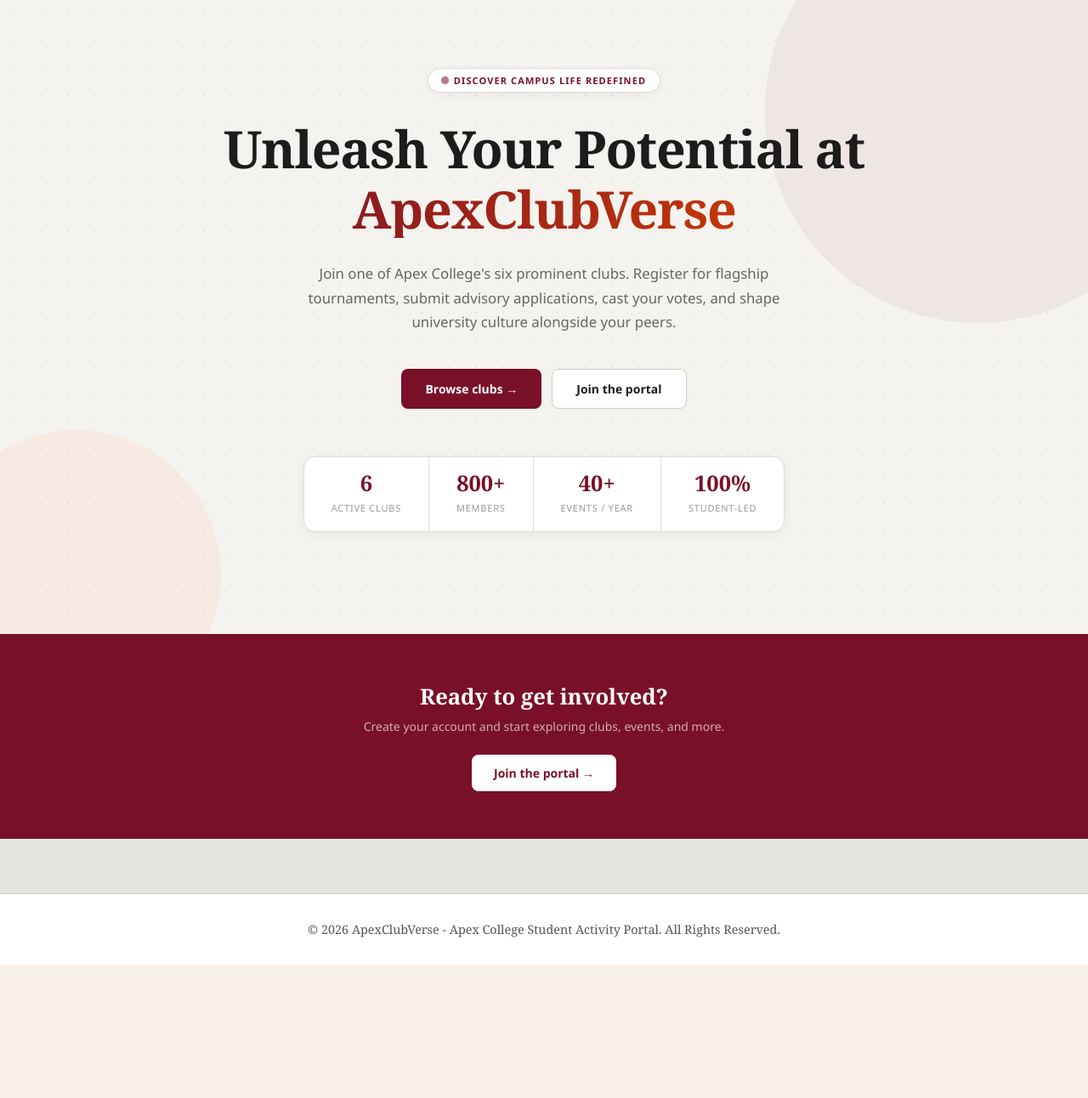
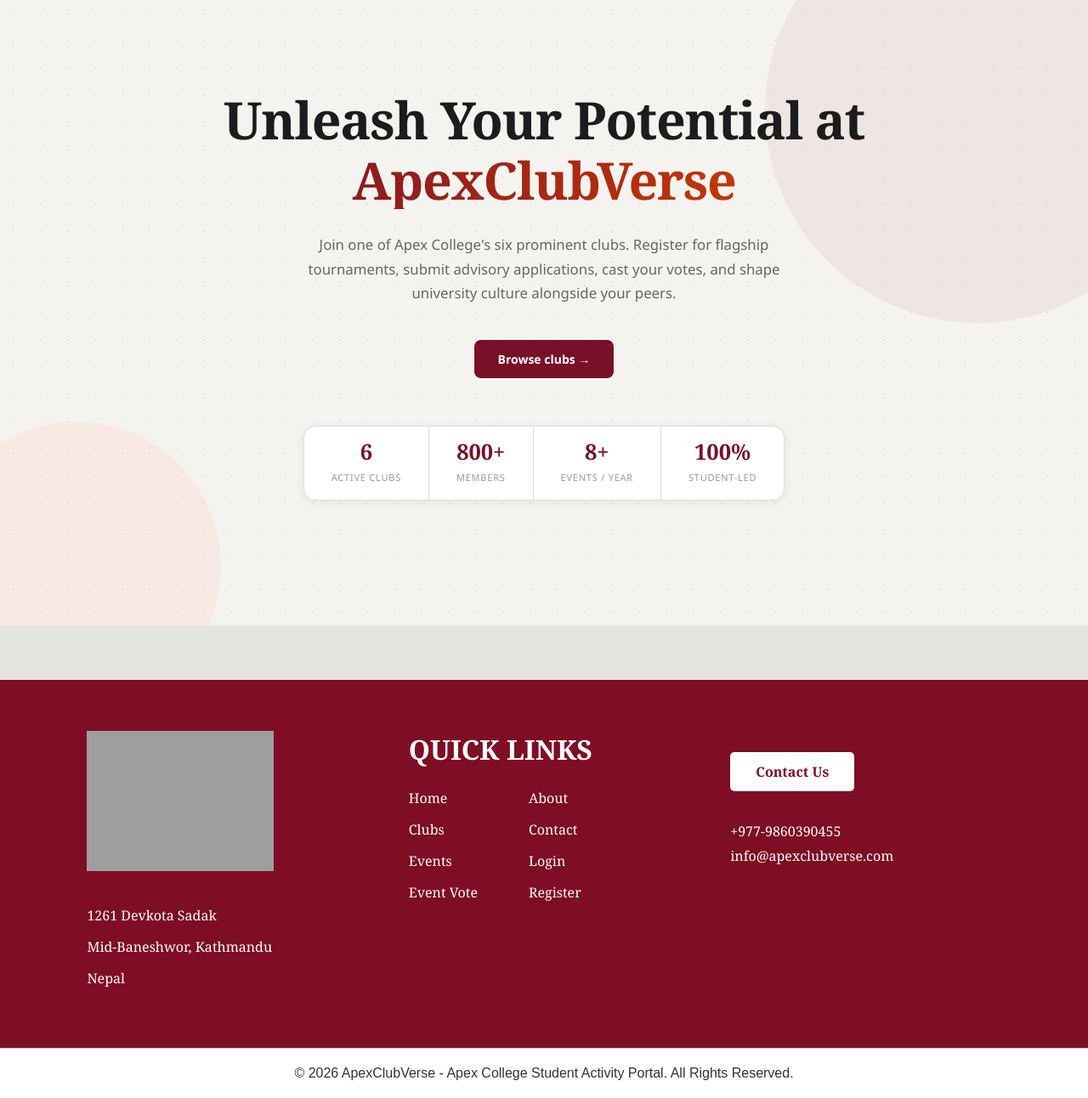
Before and after one commit to Siwani-8/ApexClubVerse, a PHP site: page / in a window 1280 px wide. Shown: the part 69-1361 px from the top of the page at 85% size. Before the commit the page ends 1204 px from the top, so only its background shows below. Run offline with PHP 8.4, Linux system fonts and the light colour scheme; grey boxes are pictures that could not be loaded.

Commit message:
changed footer

```diff
--- a/footer.php
+++ b/footer.php
@@ -1,5 +1,190 @@
-</div> <footer>
-    <p>&copy; <?php echo date('Y'); ?> ApexClubVerse - Apex College Student Activity Portal. All Rights Reserved.</p>
-</footer>
+
+<style>
+.footer-top{
+    background:#7f0d23;
+    color:#fff;
+    padding:60px 8%;
+    margin:0;
+}
+
+.footer-container{
+    max-width:1200px;
+    margin:auto;
+    display:flex;
+    justify-content:space-between;
+    gap:60px;
+    flex-wrap:wrap;
+}
+
+.footer-column{
+    flex:1;
+    min-width:250px;
+}
+
+.footer-logo{
+    width:220px;
+    margin-bottom:25px;
+}
+
+.footer-column h2{
+    font-size:32px;
+    margin-bottom:25px;
+    color:#fff;
+}
+
+.footer-column p{
+    margin:8px 0;
+    line-height:1.8;
+}
+
+.links-grid{
+    display:flex;
+    gap:60px;
+}
+
+.links-grid ul{
+    list-style:none;
+    padding:0;
+    margin:0;
+}
+
+.links-grid li{
+    margin-bottom:15px;
+}
+
+.links-grid a{
+    color:#fff;
+    text-decoration:none;
+    transition:.3s;
+}
+
+.links-grid a:hover{
+    color:#f5d6d6;
+    padding-left:5px;
+}
+
+.contact-btn{
+    display:inline-block;
+    margin:25px 0;
+    padding:12px 30px;
+    background:#fff;
+    color:#7f0d23;
+    text-decoration:none;
+    border-radius:5px;
+    font-weight:bold;
+}
+
+.contact-btn:hover{
+    background:#f3f3f3;
+}
+
+.social-icons{
+    display:flex;
+    gap:20px;
+    margin-top:20px;
+}
+
+.social-icons a{
+    color:#fff;
+    font-size:24px;
+    transition:.3s;
+}
+
+.social-icons a:hover{
+    transform:translateY(-3px);
+}
+
+.copyright{
+    background:#ffffff;
+    color:#333;
+    text-align:center;
+    padding:20px;
+    margin:0;
+    font-size:16px;
+}
+
+/* Responsive */
+@media (max-width:768px){
+
+.footer-container{
+    flex-direction:column;
+}
+
+.links-grid{
+    flex-direction:column;
+    gap:0;
+}
+
+.footer-column{
+    margin-bottom:30px;
+}
+
+.footer-column h2{
+    font-size:26px;
+}
+}
+</style>
+<!-- Footer Top -->
+<section class="footer-top">
+
+    <div class="footer-container">
+
+        <!-- Left -->
+        <div class="footer-column">
+
+            <img src="assets/images/logo.png" class="footer-logo">
+
+            <p>1261 Devkota Sadak</p>
+            <p>Mid-Baneshwor, Kathmandu</p>
+            <p>Nepal</p>
+
+
+
+        </div>
+
+        <!-- Quick Links -->
+        <div class="footer-column">
+
+            <h2>QUICK LINKS</h2>
+
+            <div class="links-grid">
+
+                <ul>
+                    <li><a href="index.php">Home</a></li>
+                    <li><a href="clubs.php">Clubs</a></li>
+                    <li><a href="events.php">Events</a></li>
+                    <li><a href="vote-events.php">Event Vote</a></li>
+                </ul>
+
+                <ul>
+                    <li><a href="about.php">About</a></li>
+                    <li><a href="contact.php">Contact</a></li>
+                    <li><a href="login.php">Login</a></li>
+                    <li><a href="register.php">Register</a></li>
+                </ul>
+
+            </div>
+
+        </div>
+
+        <!-- Social -->
+        <div class="footer-column">
+
+            <a href="contact.php" class="contact-btn">Contact Us</a>
+
+            <p>
+                +977-9860390455<br>
+                info@apexclubverse.com
+            </p>
+
+        </div>
+
+    </div>
+
+</section>
+
+<footer class="copyright">
+    © <?php echo date("Y"); ?> ApexClubVerse - Apex College Student Activity Portal. All Rights Reserved.
+</footer></div>
 </body>
 </html>
--- a/index.php
+++ b/index.php
@@ -205,23 +205,7 @@
     }
 
     /* CTA banner */
-    .cta-banner {
-        background: #7a1028;
-        padding: 3.5rem 2rem;
-        text-align: center;
-    }
-    .cta-banner h2 {
-        color: #fff;
-        font-size: 1.6rem;
-        font-weight: 700;
-        margin-bottom: 0.5rem;
-    }
-    .cta-banner p {
-        color: rgba(255,255,255,0.65);
-        font-size: 14px;
-        font-family: 'Segoe UI', sans-serif;
-        margin-bottom: 1.5rem;
-    }
+
     .btn-white {
         background: #fff;
         color: #7a1028;
@@ -251,10 +235,7 @@
     <div class="hero-dots"></div>
     <div class="hero-inner">
 
-        <div class="hero-badge">
-            <span class="hero-badge-dot"></span>
-            Discover campus life redefined
-        </div>
+
 
         <h1 class="hero-title">
             Unleash Your Potential at
@@ -267,7 +248,7 @@
 
         <div class="hero-ctas">
             <a href="clubs.php" class="btn-primary">Browse clubs &rarr;</a>
-            <a href="register.php" class="btn-secondary">Join the portal</a>
+
         </div>
 
         <div class="hero-stats">
@@ -280,7 +261,7 @@
                 <span class="stat-label">Members</span>
             </div>
             <div class="hero-stat">
-                <span class="stat-number">40+</span>
+                <span class="stat-number">8+</span>
                 <span class="stat-label">Events / year</span>
             </div>
             <div class="hero-stat">
@@ -291,12 +272,7 @@
 
     </div>
 </div>
-
+</div>
 <!-- CTA banner -->
-<div class="cta-banner">
-    <h2>Ready to get involved?</h2>
-    <p>Create your account and start exploring clubs, events, and more.</p>
-    <a href="register.php" class="btn-white">Join the portal &rarr;</a>
-</div>
 
 <?php include 'footer.php'; ?>
```
Also changed, not shown: api.php (deleted, +0 -48 lines), auth-style.css (deleted, +0 -10 lines), index.html (deleted, +0 -221 lines), vote-bod.php (deleted, +0 -137 lines).
